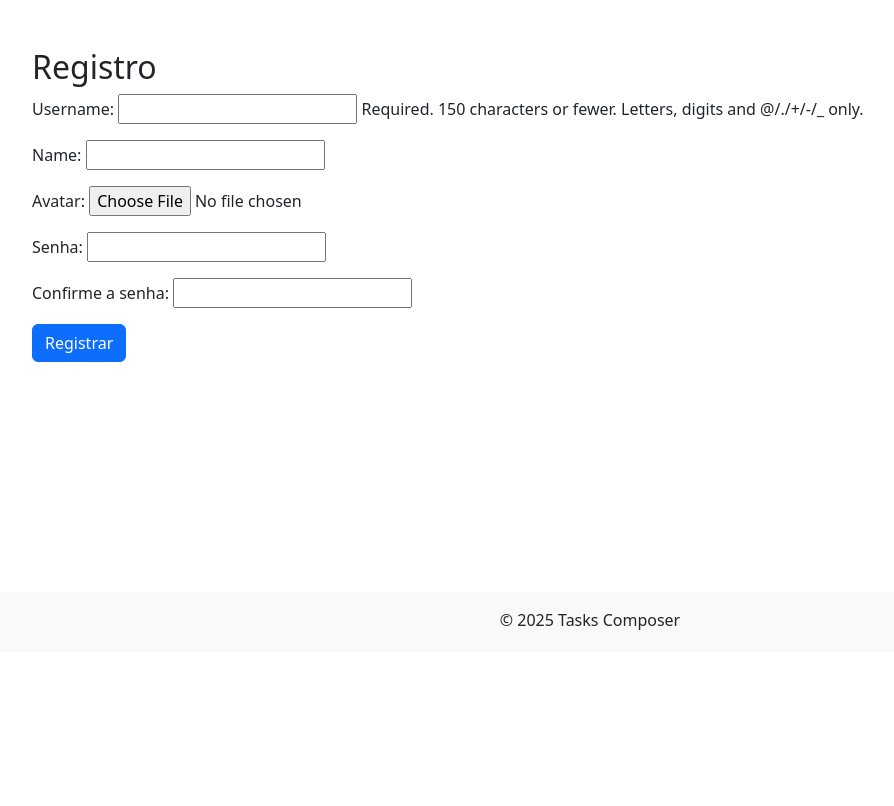
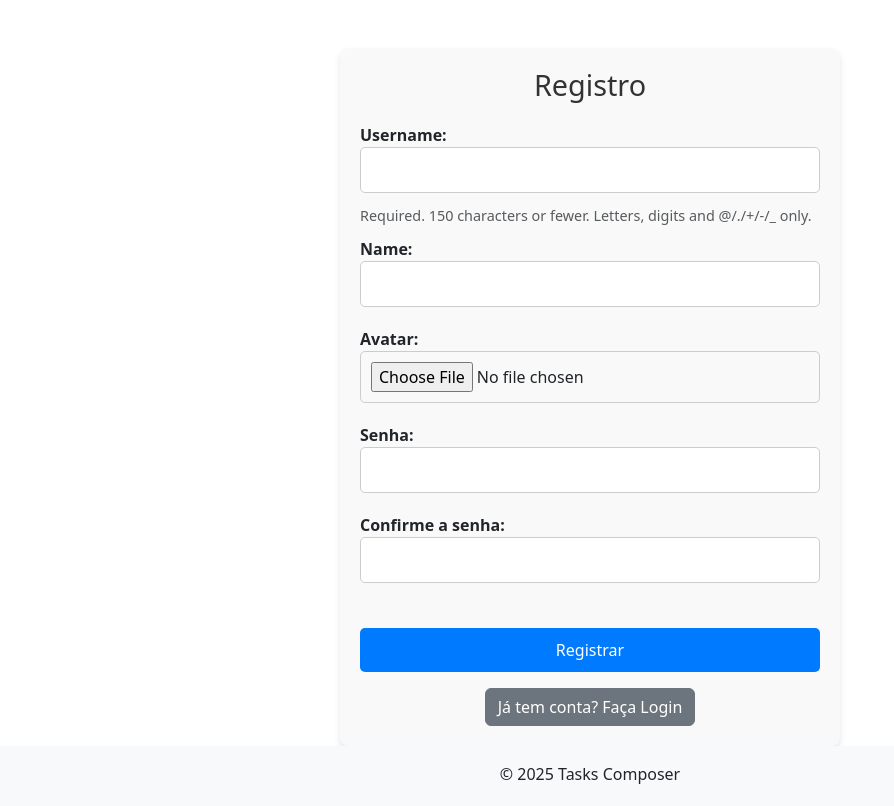
Before and after one commit to Gincaza/Tasks-Composer-ADC, a Django app: page /register/ in a window 1280 px wide. Shown: the part 148-954 px from the top of the page, without its empty margins (50-944 px from the left). Before the commit the page ends 778 px from the top, so only its background shows below. Run offline with Django 5.2, Linux system fonts and the light colour scheme.

Commit message:
layout do registro foi mudado para melhor frontend

```diff
--- a/core/static/css/layout.css
+++ b/core/static/css/layout.css
@@ -149,3 +149,67 @@ header .btn-animated:hover {
     font-size: 0.9rem;
     text-align: justify;
 }
+
+/* Estilos para a página de registro */
+.register-container {
+    max-width: 500px;
+    margin: 0 auto;
+    padding: 20px;
+    background-color: #f9f9f9;
+    border-radius: 8px;
+    box-shadow: 0 4px 6px rgba(0, 0, 0, 0.1);
+}
+
+.register-title {
+    text-align: center;
+    margin-bottom: 20px;
+    font-size: 1.8rem;
+    color: #333;
+}
+
+.register-form .form-group {
+    margin-bottom: 15px;
+}
+
+.register-button {
+    width: 100%;
+    padding: 10px;
+    font-size: 1rem;
+    background-color: #007bff;
+    color: #fff;
+    border: none;
+    border-radius: 5px;
+    transition: background-color 0.3s ease;
+}
+
+.register-button:hover {
+    background-color: #0056b3;
+}
+
+/* Estilos para o formulário de registro */
+.register-form label {
+    font-weight: bold;
+    margin-top: 10px;
+    display: block;
+}
+
+.register-form input,
+.register-form select,
+.register-form textarea {
+    width: 100%;
+    padding: 10px;
+    margin-bottom: 10px;
+    border: 1px solid #ccc;
+    border-radius: 5px;
+    box-sizing: border-box;
+}
+
+.register-form .form-text {
+    font-size: 0.9rem;
+    color: #6c757d;
+    margin-bottom: 10px;
+}
+
+.register-form .register-button {
+    margin-top: 20px;
+}
--- a/core/templates/register.html
+++ b/core/templates/register.html
@@ -1,10 +1,32 @@
 {% extends base_template %}
 
 {% block content %}
-<h2>Registro</h2>
-<form method="post">
-    {% csrf_token %}
-    {{ form.as_p }}
-    <button type="submit" class="btn btn-primary">Registrar</button>
-</form>
+<div class="register-container">
+    <h2 class="register-title">Registro</h2>
+    <form method="post" class="register-form">
+        {% csrf_token %}
+        <div class="form-group">
+            {{ form.non_field_errors }}
+            {{ form.username.label_tag }}
+            {{ form.username }}
+            <small class="form-text text-muted">{{ form.username.help_text }}</small>
+
+            {{ form.name.label_tag }}
+            {{ form.name }}
+
+            {{ form.avatar.label_tag }}
+            {{ form.avatar }}
+
+            {{ form.password1.label_tag }}
+            {{ form.password1 }}
+
+            {{ form.password2.label_tag }}
+            {{ form.password2 }}
+        </div>
+        <button type="submit" class="btn btn-primary register-button">Registrar</button>
+    </form>
+    <div class="text-center mt-3">
+        <a href="/login/" class="btn btn-secondary">Já tem conta? Faça Login</a>
+    </div>
+</div>
 {% endblock %}
```
